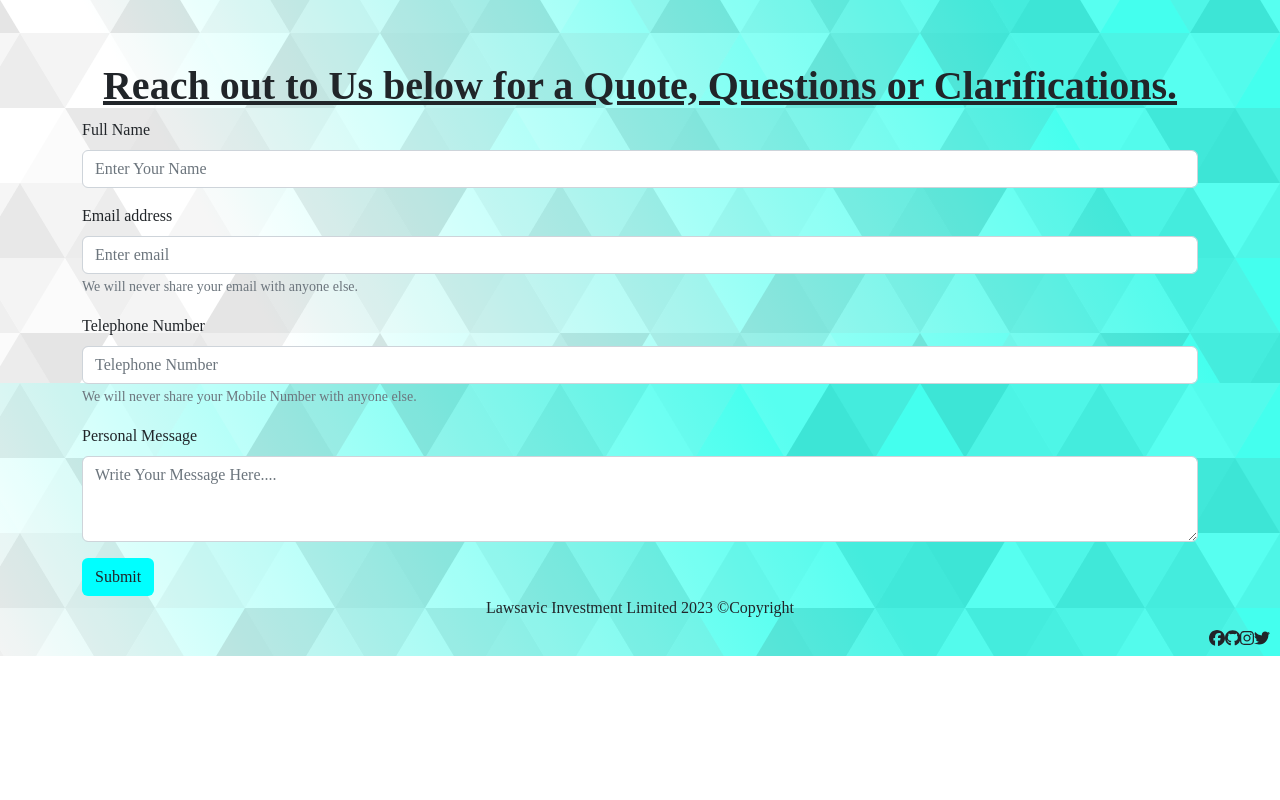
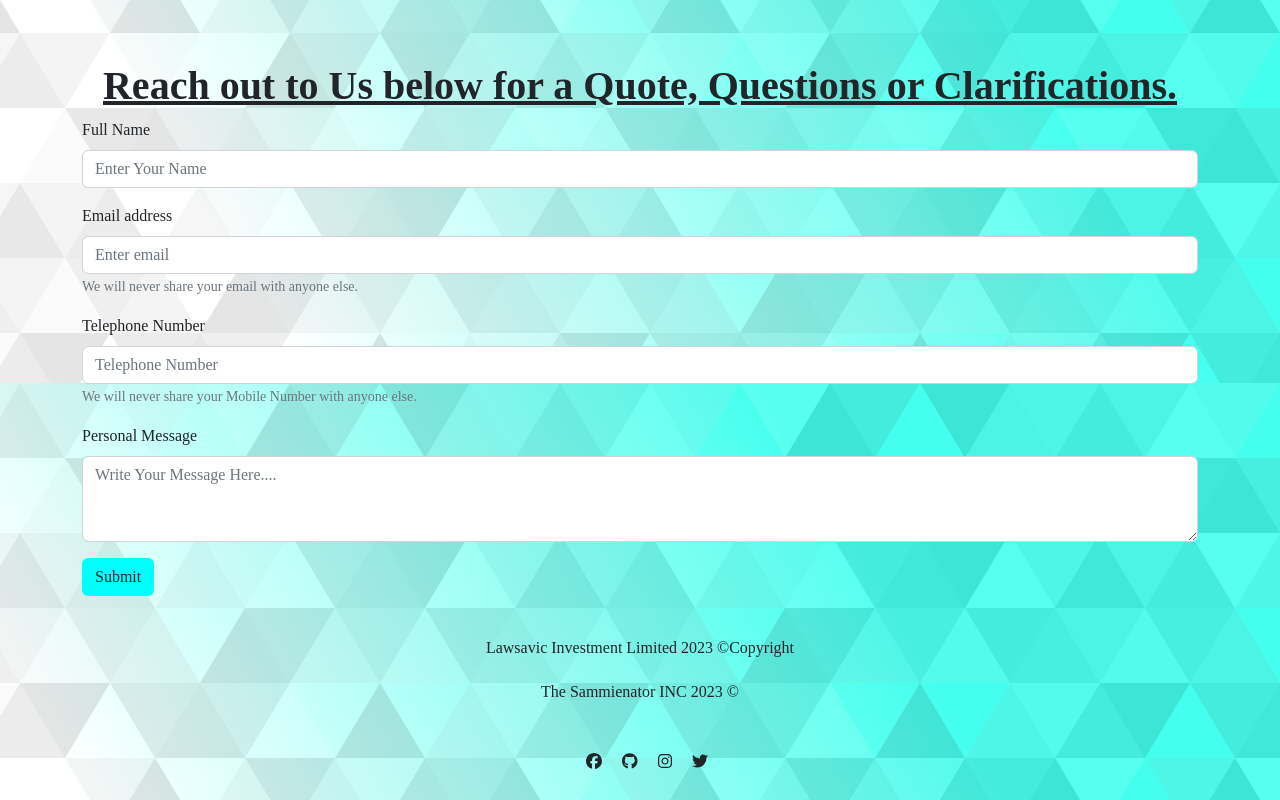
Before and after one commit to Sammienator/lawsavic, a React (Create React App) app: page / in a window 1280 px wide. Shown: the part 2817-3617 px from the top of the page. Before the commit the page ends 3473 px from the top, so only its background shows below. Built offline with nearby package versions, Linux system fonts and the light colour scheme; a web font is replaced by a local one.

Commit message:
added links and hrefsto my buttons

```diff
--- a/src/components/About.js
+++ b/src/components/About.js
@@ -17,7 +17,7 @@ function DarkVariantExample() {
 
     <>
 
-<Carousel variant="dark">
+<Carousel id='home' variant="dark">
       <Carousel.Item>
         <img
           className="d-block w-100"
@@ -111,7 +111,7 @@ function DarkVariantExample() {
 
 <Row>
 
-<div style={{ textAlign: "center"}}>
+<div id='about' style={{ textAlign: "center"}}>
       <h1>
         ALLOW US TO INTRODUCE OURSELVES...
       </h1>
--- a/src/components/Contact.js
+++ b/src/components/Contact.js
@@ -5,7 +5,7 @@ import Form from 'react-bootstrap/Form';
 function Contact () {
   return (
 
-   <div id='contactt'>
+   <div id='contact'>
 
      <Container >
 
--- a/src/components/Footer.js
+++ b/src/components/Footer.js
@@ -7,18 +7,34 @@ const Footer = () => {
   return (
 
     <>
-        <div id='footer' style={{textAlign: "center"}}>
+
+
+<div id='footer' style={{textAlign: "center" , marginTop: "40px"}}>
         Lawsavic Investment Limited  2023 &copy;Copyright
     </div>
 
 
 
-    <div style={{float:"right" , display:"flex", margin:"10px"}}>
-    <FontAwesomeIcon icon={faFacebook} />
-             <FontAwesomeIcon icon={faGithub} />
-           <FontAwesomeIcon icon={faInstagram} />
-             <FontAwesomeIcon icon={faTwitter} />
+     <div style={{textAlign: "center" , padding: "20px"}}>
+      <p> The Sammienator INC 2023 &copy; </p>
+     </div>
+
+
+
+
+
+
+    <div id='social' style={{textAlign:"center" , display:"inline-flex", alignItems:"center",   marginLeft:"45%"}}>
+       <p href="https://www.facebook.com/home.php" style={{padding: "10px"}}> <FontAwesomeIcon icon={faFacebook} />  </p>
+
+    <p style={{padding: "10px"}}><FontAwesomeIcon icon={faGithub} />  </p>
+    <p style={{padding: "10px"}}><FontAwesomeIcon icon={faInstagram} />  </p>
+      <p style={{padding: "10px"}}> <FontAwesomeIcon icon={faTwitter} /> </p>
     </div>
+
+
+
+
 
     </>
 
--- a/src/components/Nav.js
+++ b/src/components/Nav.js
@@ -12,16 +12,16 @@ function    Navb () {
         <Navbar.Collapse id="responsive-navbar-nav">
           <Nav className="ms-auto">
 
-            <Nav.Link href="#features">About US</Nav.Link>
-            <Nav.Link href="#deets">Vacants</Nav.Link>
+            <Nav.Link href="#about">About US</Nav.Link>
+            <Nav.Link href="#vacant">Vacants</Nav.Link>
 
             <NavDropdown title="Contact Us" id="collasible-nav-dropdown">
-              <NavDropdown.Item href="#action/3.1">Action</NavDropdown.Item>
+              <NavDropdown.Item href="#contact">Contact Us</NavDropdown.Item>
 
 
               <NavDropdown.Divider />
-              <NavDropdown.Item href="#action/3.2">
-                Separated link
+              <NavDropdown.Item href="#social">
+                Social Media
               </NavDropdown.Item>
             </NavDropdown>
           </Nav>
--- a/src/components/Vacant.js
+++ b/src/components/Vacant.js
@@ -16,7 +16,7 @@ function BasicExample() {
 
 <>
 
-<Container>
+<Container id='vacant'>
 
 
 
```
Also changed, not shown: src/assets/musiji.jpg (added), src/assets/tonn.jpg (added), src/components/Accordion.js (added).
